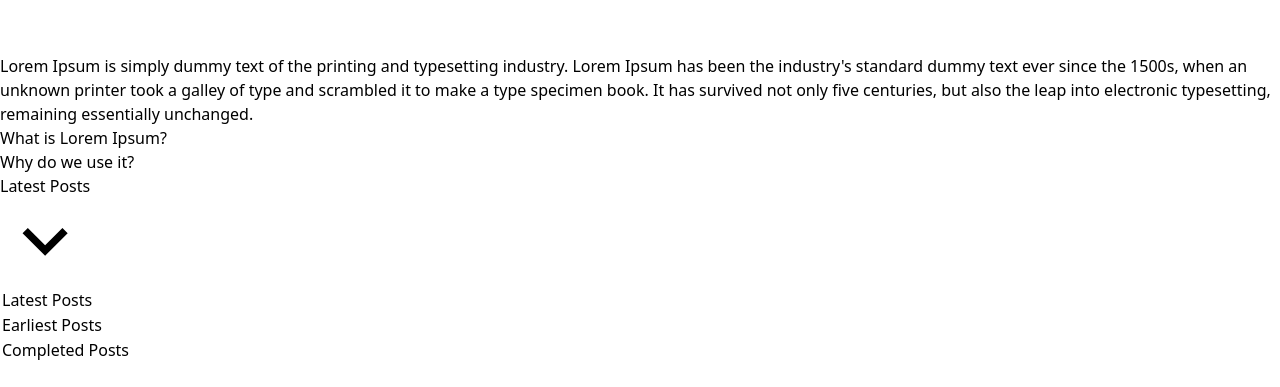
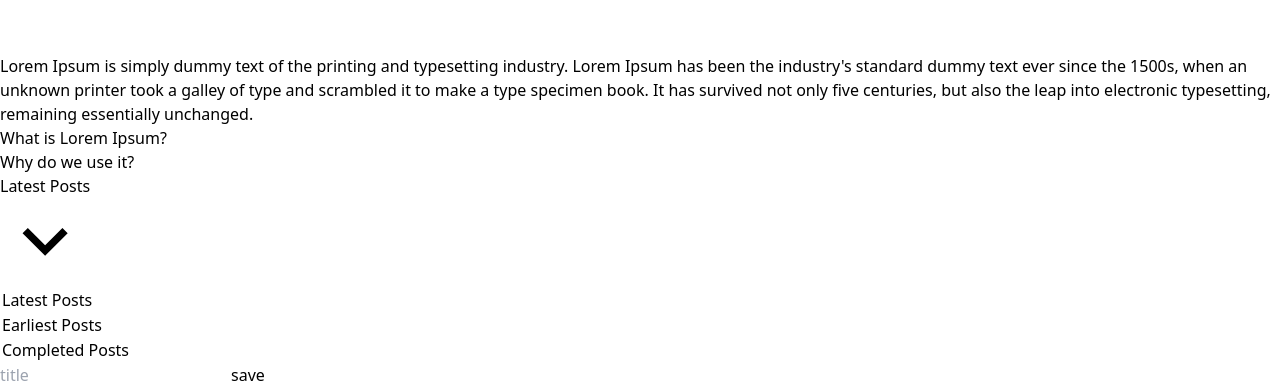
Before and after one commit to ghazaleaghaei/lintense, a React (Vite) app: page / in a window 1280 px wide. Shown: the part 5474-5861 px from the top of the page. Built offline with nearby package versions, Linux system fonts and the light colour scheme.

Commit message:
commited by script

```diff
--- a/src/Components/Form/Form.jsx
+++ b/src/Components/Form/Form.jsx
@@ -3,11 +3,27 @@ import { useState } from 'react'
 
 function Form() {
     const [title, setTitle] = useState("")
-    const submitHandler=(e)=>{e.preventDefault()}
+    const [notes, setNotes] = useState([])
+    const submitHandler = (e) => {
+        e.preventDefault();
+        const newNote = {
+            title,
+            id: Date.now()
+        };
+        setTitle("")
+        setNotes((prevNotes) => [...prevNotes, newNote])
+    }
     return (
-        <form class="flex justify-center my-5" onSubmit={submitHandler}>
-            <Input title={title} onChange={(e) => { setTitle(e.target.value) }} />
-        </form>
+        <>
+            <form class="flex justify-center my-5" onSubmit={submitHandler}>
+                <Input title={title} onChange={(e) => { setTitle(e.target.value) }} />
+                <button type="submit">save</button>
+            </form>
+            {notes?.map(item =>
+                <div key={item.id}>
+                    {item.title}
+                </div>)}
+        </>
     )
 }
 
--- a/src/Components/Form/Input.jsx
+++ b/src/Components/Form/Input.jsx
@@ -5,7 +5,7 @@ function Input({ title, onChange }) {
             <input
                 value={title}
                 type="text"
-                placeholder={title}
+                placeholder="title"
                 class="bg-sky-50 outline-none border rounded-lg p-2"
                 onChange={onChange}
             />
```
